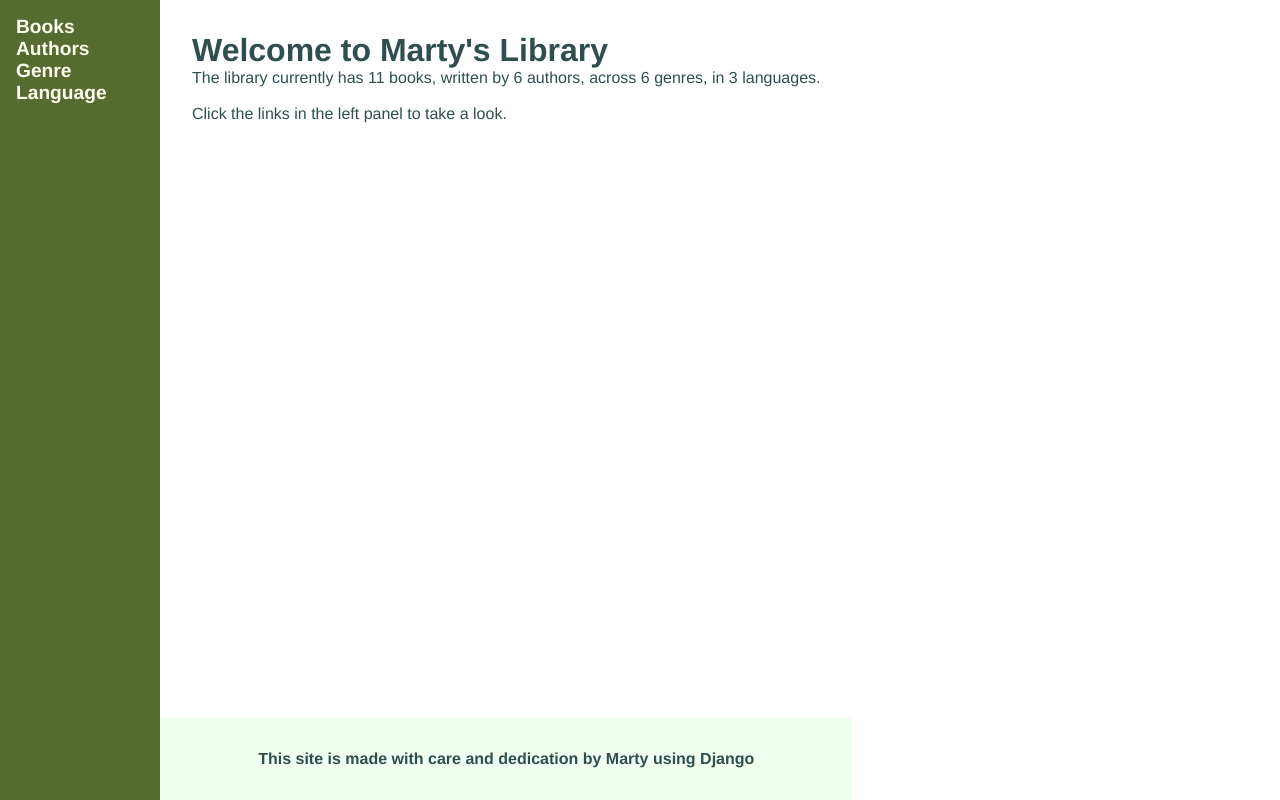
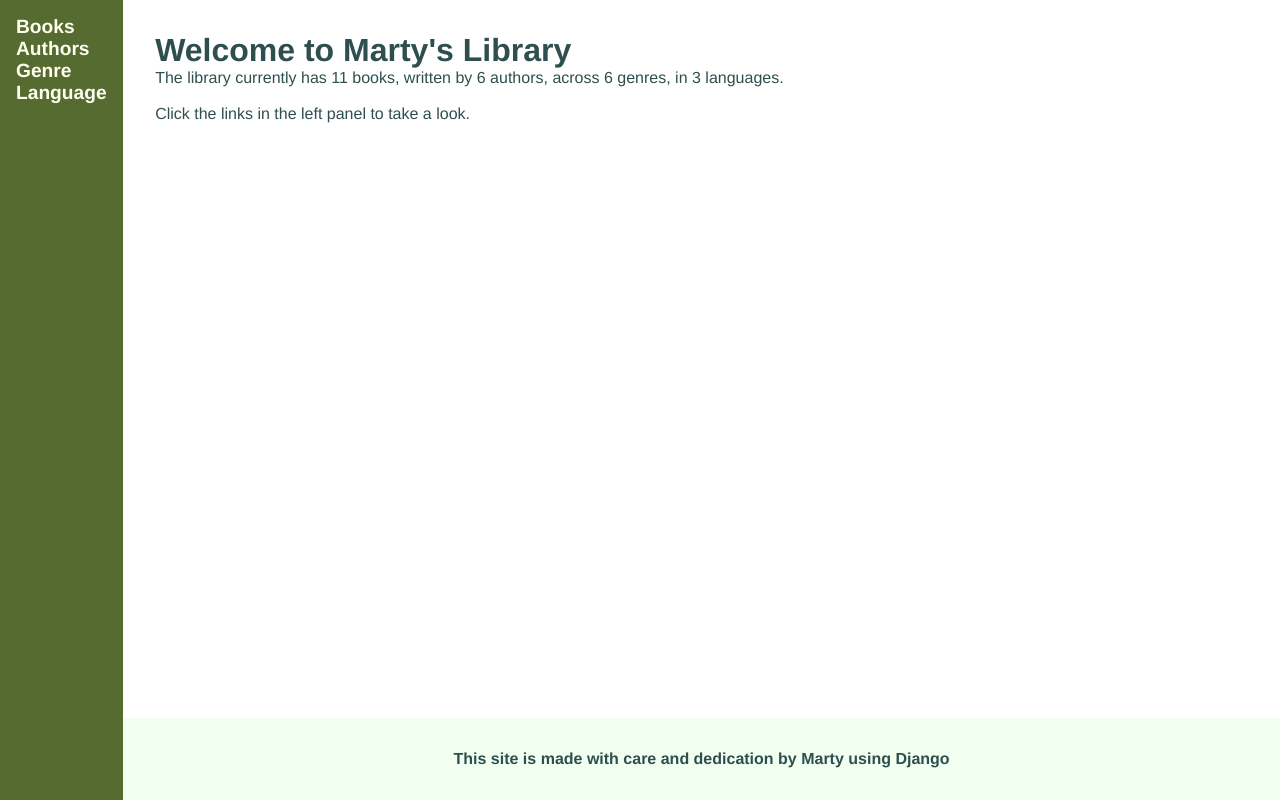
Before and after one commit to marty-zhu/django-demo-site, a Django app: page /catalog/ in a window 1280 px wide. Run offline with Django 4.2, Linux system fonts and the light colour scheme; data comes from the database, SQL or seed files in the repository.

Commit message:
updated catalog main page css

```diff
--- a/catalog/static/catalog/css/main.css
+++ b/catalog/static/catalog/css/main.css
@@ -4,9 +4,14 @@
     margin: 0;
 }
 
+body {
+    display: flex;
+    flex-flow: row nowrap;
+}
+
 ul.navbar {
+    flex-grow: 1;
     list-style: none;
-    width: 10vw;
     background-color: darkolivegreen;
     padding: 1rem;
 }
@@ -17,15 +22,12 @@ ul.navbar a {
     font-size: larger;
 }
 
-body {
-    display: flex;
-    flex-flow: row nowrap;
-}
-
 div.container {
+    flex-grow: 9;
     display: flex;
     flex-flow: column nowrap;
     height: 100vh;
+    width: 90vw;
     justify-content: space-between;
     align-items: stretch;
     color: darkslategray;
```
